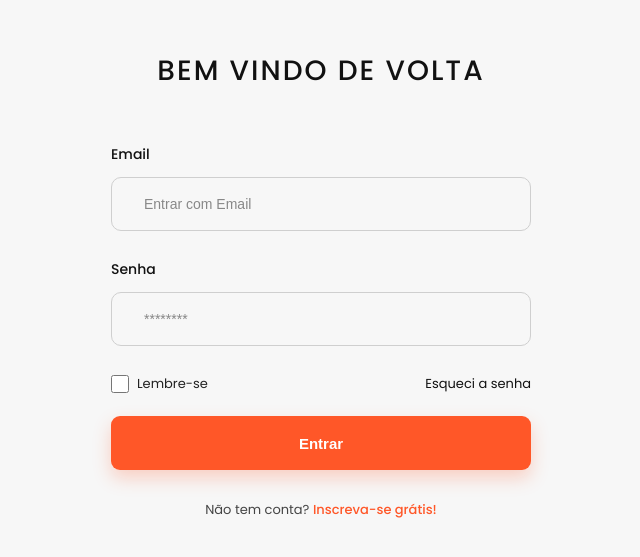
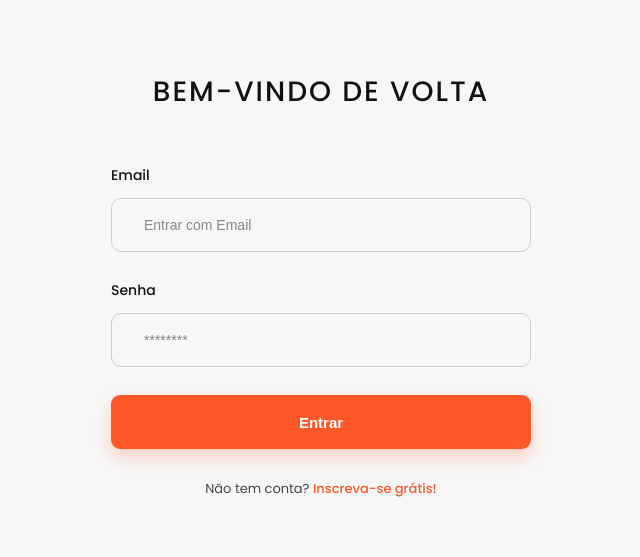
Before and after one commit to IanzZm/Projeto-Acad, a React (Vite) app: page /login in a window 1280 px wide. Shown: the part 115-672 px from the top of the page, without its empty margins (319-959 px from the left). Built offline with nearby package versions, Linux system fonts and the light colour scheme.

Commit message:
feat: direcionamento para portal aluno e portal professor

```diff
--- a/src/components/LoginForm/index.jsx
+++ b/src/components/LoginForm/index.jsx
@@ -1,36 +1,64 @@
-import { Link } from "react-router-dom";
+import { Link, useNavigate } from "react-router-dom";
+import { useState } from "react";
 import styles from "./styles.module.css";
 
+const fakeUsers = [
+  { email: "professor@email.com", password: "123456", role: "admin" },
+  { email: "aluno@email.com", password: "123456", role: "aluno" },
+];
+
 export function LoginForm() {
+  const navigate = useNavigate();
+  const [email, setEmail] = useState("");
+  const [password, setPassword] = useState("");
+
+  function handleLogin(event) {
+    event.preventDefault();
+
+    const user = fakeUsers.find(
+      (fakeUser) => fakeUser.email === email && fakeUser.password === password,
+    );
+
+    if (!user) {
+      alert("Email ou senha inválidos");
+      return;
+    }
+
+    if (user.role === "admin") {
+      navigate("/plataforma-professor");
+    } else {
+      navigate("/portal-aluno");
+    }
+  }
+
   return (
     <div className={styles.formBox}>
-      <h1>Bem vindo de volta</h1>
-
-      <form className={styles.form}>
+      <h1>Bem-vindo de volta</h1>
+      <form className={styles.form} onSubmit={handleLogin}>
         <div className={styles.inputGroup}>
           <label htmlFor="email">Email</label>
-          <input id="email" type="email" placeholder="Entrar com Email" />
+          <input
+            id="email"
+            type="email"
+            placeholder="Entrar com Email"
+            value={email}
+            onChange={(event) => setEmail(event.target.value)}
+          />
         </div>
-
         <div className={styles.inputGroup}>
           <label htmlFor="password">Senha</label>
-          <input id="password" type="password" placeholder="********" />
+          <input
+            id="password"
+            type="password"
+            placeholder="********"
+            value={password}
+            onChange={(event) => setPassword(event.target.value)}
+          />
         </div>
-
-        <div className={styles.formOptions}>
-          <label className={styles.remember}>
-            <input type="checkbox" />
-            <span>Lembre-se</span>
-          </label>
-
-          <a href="#">Esqueci a senha</a>
-        </div>
-
         <button type="submit" className={styles.loginButton}>
           Entrar
         </button>
       </form>
-
       <p className={styles.registerText}>
         Não tem conta? <Link to="/inscricao">Inscreva-se grátis!</Link>
       </p>
```
